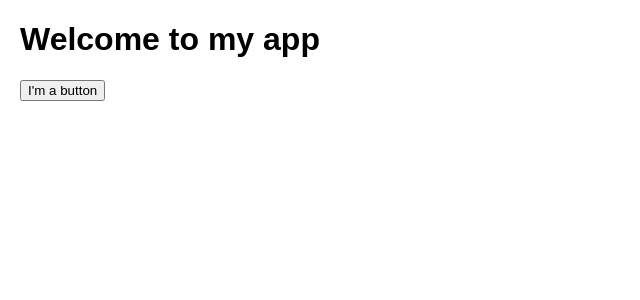
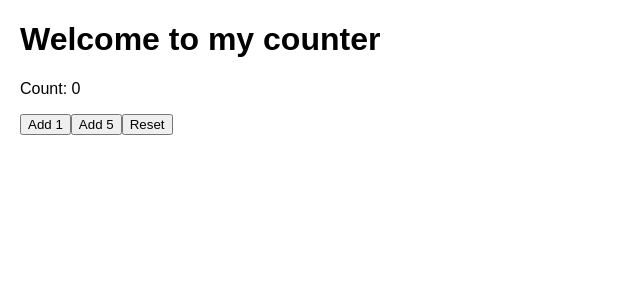
Before and after one commit to OdinWermeille/learning-react, a React (Create React App) app: page / in a window 1280 px wide. Shown: the top 300 px of the page, without its empty margins (0-640 px from the left). Built offline with nearby package versions, Linux system fonts and the light colour scheme.

Commit message:
Used reducers to understand how to

```diff
--- a/src/index.js
+++ b/src/index.js
@@ -1,7 +1,7 @@
 import React from 'react';
 import ReactDOM from 'react-dom/client';
 import './index.css';
-import App from './test-ts.tsx';
+import App from './using-typescript-reducer2.tsx';
 import reportWebVitals from './reportWebVitals';
 
 const root = ReactDOM.createRoot(document.getElementById('root'));
--- a/src/test-ts.tsx
+++ /dev/null
@@ -1,16 +0,0 @@
-import React from 'react';
-
-function MyButton({ title }: { title: string }) {
-    return (
-        <button>{title}</button>
-    );
-}
-
-export default function MyApp() {
-    return (
-        <div>
-            <h1>Welcome to my app</h1>
-            <MyButton title="I'm a button" />
-        </div>
-    );
-}
--- /dev/null
+++ b/src/using-typescript-reducer.tsx
@@ -0,0 +1,42 @@
+import React from 'react';
+import {useReducer} from 'react';
+
+export interface State {
+   count: number
+};
+
+type CounterAction =
+  | { type: "reset" }
+  | { type: "setCount"; value: State["count"] }
+
+const initialState: State = { count: 0 };
+
+export function stateReducer(state: State, action: CounterAction): State {
+  switch (action.type) {
+    case "reset":
+      return initialState;
+    case "setCount":
+      return { ...state, count: action.value };
+    default:
+      throw new Error("Unknown action");
+  }
+}
+
+export default function App() {
+  const [state, dispatch] = useReducer(stateReducer, initialState);
+
+  const addOne = () => dispatch({ type: "setCount", value: state.count + 1 });
+  const addFive = () => dispatch({ type: "setCount", value: state.count + 5 });
+  const reset = () => dispatch({ type: "reset" });
+
+  return (
+    <div>
+      <h1>Welcome to my counter</h1>
+
+      <p>Count: {state.count}</p>
+      <button onClick={addOne}>Add 1</button>
+      <button onClick={addFive}>Add 5</button>
+      <button onClick={reset}>Reset</button>
+    </div>
+  );
+}
--- /dev/null
+++ b/src/using-typescript-reducer2.tsx
@@ -0,0 +1,23 @@
+import React, { useReducer } from 'react';
+import { stateReducer, State } from './using-typescript-reducer.tsx';
+
+const initialState = { count: 0 };
+
+export default function App() {
+  const [state, dispatch] = useReducer<State>(stateReducer, initialState);
+
+  const addOne = () => dispatch({ type: "setCount", value: state.count + 1 });
+  const addFive = () => dispatch({ type: "setCount", value: state.count + 5 });
+  const reset = () => dispatch({ type: "reset" });
+
+  return (
+    <div>
+      <h1>Welcome to my counter</h1>
+
+      <p>Count: {state.count}</p>
+      <button onClick={addOne}>Add 1</button>
+      <button onClick={addFive}>Add 5</button>
+      <button onClick={reset}>Reset</button>
+    </div>
+  );
+}
```
